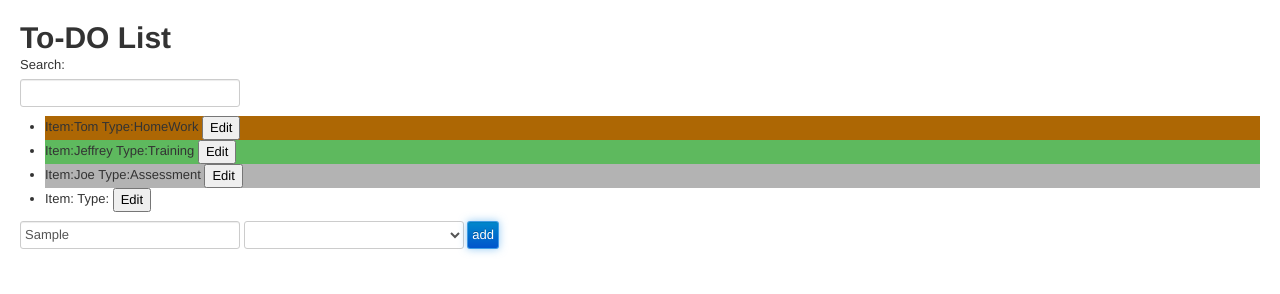
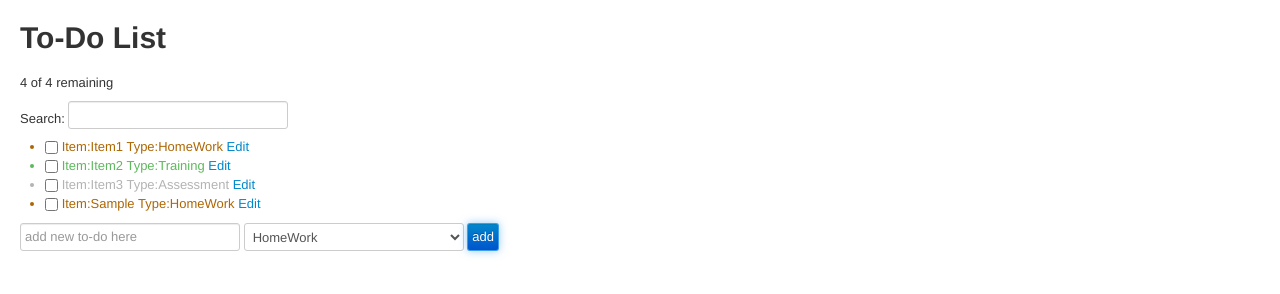
Before and after one commit to pfallasro/angularjs-to-do-list, a plain HTML site: page app/index.html in a window 1280 px wide. Both pictures are taken after typing "Sample" into the empty fields and a click on the input "add". Drawn offline with nearby package versions, Linux system fonts and the light colour scheme; some packages are replaced by stand-ins of ours.

Commit message:
starting to work

```diff
--- a/app/css/app.css
+++ b/app/css/app.css
@@ -1,11 +1,17 @@
 /* app css stylesheet */
 
 
+body{font:14px/1.5 sans-serif; color:#222; padding: 20px;}
 
-body{font:14px/1.5 sans-serif; color:#222; padding: 20px;margin:3em}
+ul{width: 40%}
 
-.HomeWork{background-color: #ad6704}
+.HomeWork{color: #ad6704;}
 
-.Training{background-color: #5eb95e}
+.Training{color: #5eb95e;}
 
-.Assessment{background-color: #b3b3b3}
+.Assessment{color: #b3b3b3;}
+
+.done-true {
+    text-decoration: line-through;
+    color: grey;
+}
--- a/app/index.html
+++ b/app/index.html
@@ -13,8 +13,7 @@
 </head>
 <body>
 
-    <div ng-controller="listCntrl">
-        <h1>To-DO List</h1>
+    <div>
         <div ng-view></div>
     </div>
 
--- a/app/js/app.js
+++ b/app/js/app.js
@@ -8,8 +8,8 @@ var toDoListApp = angular.module('toDoListApp', [
 toDoListApp.config(['$routeProvider', function ($routeProvider) {
     $routeProvider
         .when('/', {
-            templateUrl: 'partials/list.html'
-
+            templateUrl: 'partials/list.html',
+            controller: 'listCntrl'
         })
         .otherwise({
             redirectTo: '/'
--- a/app/js/controllers.js
+++ b/app/js/controllers.js
@@ -3,9 +3,9 @@ var toDoListControllers = angular.module('toDoListControllers', []);
 toDoListControllers.controller('listCntrl', ['$scope',
     function($scope) {
         $scope.items = [
-            {name:'Tom', type:'HomeWork'},
-            {name:'Jeffrey', type:'Training'},
-            {name:'Joe', type:'Assessment'}
+            {name:'Item1', type:'HomeWork', done:false},
+            {name:'Item2', type:'Training', done:false},
+            {name:'Item3', type:'Assessment', done:false}
         ];
 
         $scope.options = [
@@ -14,9 +14,20 @@ toDoListControllers.controller('listCntrl', ['$scope',
             {name:'Assessment'}
         ];
 
+        $scope.currentItem = $scope.options[0];
+
         $scope.addTodo = function() {
-            $scope.items.push({name:$scope.todoText, type:$scope.currentItem});
+            console.log($scope.currentItem);
+            $scope.items.push({name:$scope.todoText, type:$scope.currentItem.name, done:false});
             $scope.todoText = '';
         };
 
+        $scope.remaining = function() {
+            var count = 0;
+            angular.forEach($scope.items, function(item) {
+                count += item.done ? 0 : 1;
+            });
+            return count;
+        };
+
     }]);
--- a/app/partials/list.html
+++ b/app/partials/list.html
@@ -1,13 +1,20 @@
+<h1>To-Do List</h1>
+<br>
+<p>{{remaining()}} of {{items.length}} remaining</p>
+
 <div>
-    <label for="search">Search:</label>
+    Search:
     <input type="search" ng-model="search">
 </div>
 
 <ul>
     <li class="{{item.type}}" ng-repeat="item in items | filter:search">
-         Item:{{item.name}} Type:{{item.type}} <a href="#/item/{{$index}}"><button class="btn-default">Edit</button></a>
+        <input type="checkbox" ng-model="item.done">
+        <span class="done-{{item.done}}">Item:{{item.name}} Type:{{item.type}}</span> <a href="#/item/{{$index}}">Edit</a>
     </li>
 </ul>
+
+
 
 <form ng-submit="addTodo()">
     <input type="text" ng-model="todoText"  size="30"
```
